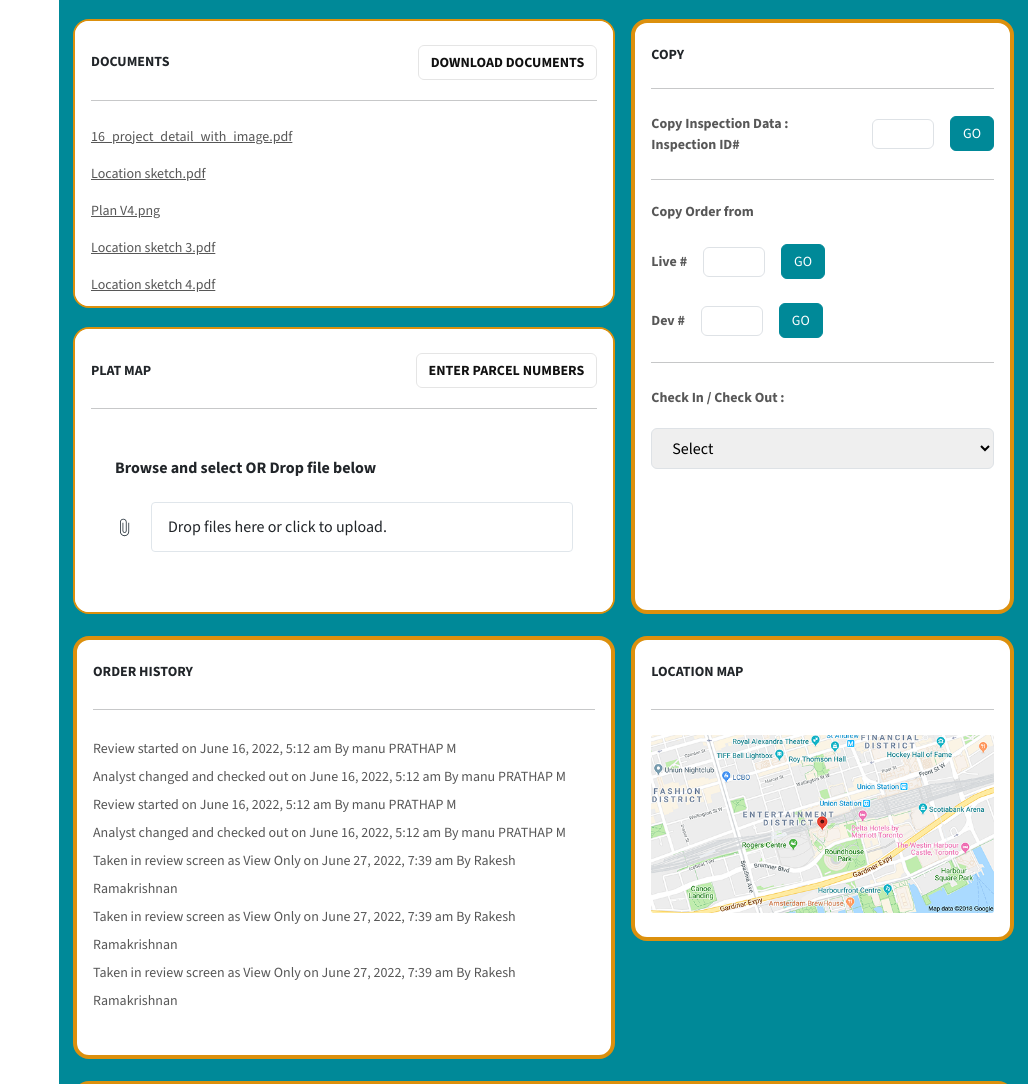
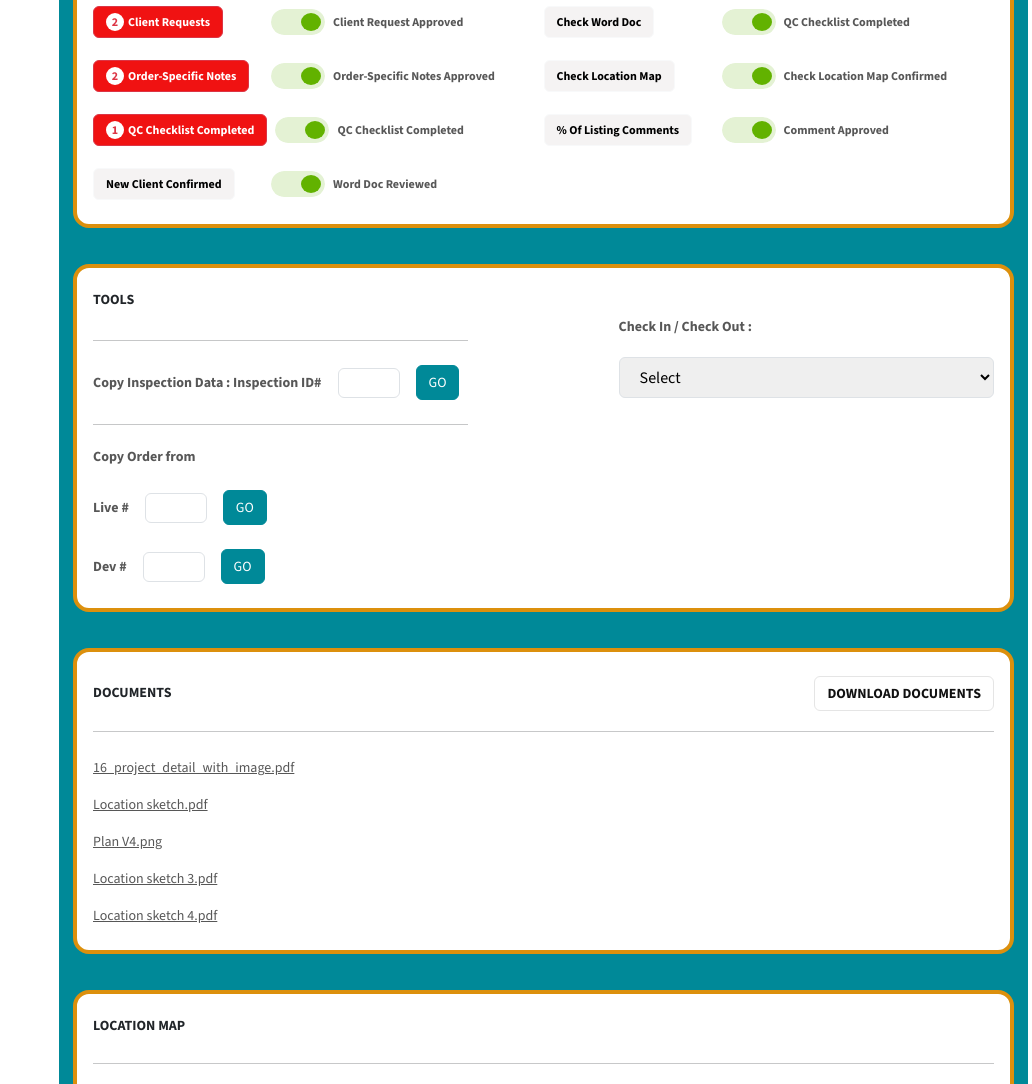
Before and after one commit to RayblazeDeveloper/order-review, a plain HTML site: page index.html in a window 1280 px wide. Shown: the part 3410-4494 px from the top of the page, without its empty margins (248-1280 px from the left). Drawn offline with nearby package versions, Linux system fonts and the light colour scheme.

Commit message:
Update index.html

```diff
--- a/index.html
+++ b/index.html
@@ -1090,10 +1090,8 @@
               </div>
             </div>
 
-            <div class="spacer-22"></div>
-
-            <div class="row">
-              <div class="col-md-7">
+            <div class="spacer-36"></div>
+
             <div class="detail-card" id="order-actions">
               <div class="card p-24-32">
                 <h6 class="text-uppercase fs-sm fw-bold">Order Actions</h6>
@@ -1124,8 +1122,6 @@
                     />
                     <span>CRE RESOURCES</span>
                   </a>
-                    </div>
-                    <div class="row p-0 m-0 gap-32 mt-4">
                   <a class="btn col order_action">
                     <img
                       src="assets/images/subject_photos.svg"
@@ -1147,12 +1143,12 @@
                     />
                     <span>NEAR BY ORDERS</span>
                   </a>
+                </div>
+                <div class="row p-0 m-0 gap-32 mt-4">
                   <a class="btn col order_action">
                     <img src="assets/images/save_all.svg" alt="SAVE ALL" />
                     <span>SAVE ALL</span>
                   </a>
-                    </div>
-                    <div class="row p-0 m-0 gap-32 mt-4">
                   <a class="btn col order_action">
                     <img
                       src="assets/images/upload_documents.svg"
@@ -1163,16 +1159,22 @@
                   <div class="col order_action opacity-0"></div>
                   <div class="col order_action opacity-0"></div>
                   <div class="col order_action opacity-0"></div>
-                    </div>
-                  </div>
-                </div>
-              </div>
-              <div class="col-md-5">
-                <div class="detail-card qa-measures h-100" id="qa-measures">
-                  <div class="card p-24-32 h-100">
+                  <div class="col order_action opacity-0"></div>
+                  <div class="col order_action opacity-0"></div>
+                </div>
+                <div class="row p-0 m-0 gap-32 mt-4"></div>
+              </div>
+            </div>
+
+            <div class="spacer-36"></div>
+
+            <div class="detail-card" id="qa-measures">
+              <div class="card p-24-32">
                 <h6 class="text-uppercase fs-sm fw-bold">QA Measures</h6>
                 <hr class="mt-3 mb-4" />
 
+                <div class="row p-0 m-0">
+                  <div class="col p-md-0">
                     <div class="d-flex align-items-center gap-2">
                       <div class="min-w-btn">
                         <button
@@ -1266,9 +1268,9 @@
                         <span>Word Doc Reviewed</span>
                       </div>
                     </div>
-
-                    <div class="spacer-22"></div>
-
+                  </div>
+                  <div class="spacer-22 d-md-none"></div>
+                  <div class="col p-md-0">
                     <div class="d-flex align-items-center gap-2">
                       <div class="min-w-btn">
                         <button
@@ -1334,20 +1336,101 @@
               </div>
             </div>
 
-            <div class="spacer-22"></div>
-
-            <div class="row mobile-spacing">
-              <div
-                class="col-md-7 d-flex flex-column justify-content-between gap-4"
-              >
-                <div class="detail-card min-h-half-card" id="documents">
+            <div class="spacer-36"></div>
+
+            <div class="detail-card" id="tools">
+              <div class="card p-24-32 h-100">
+                <h6 class="text-uppercase fs-sm fw-bold">Tools</h6>
+
+                <div class="row justify-content-between p-md-0 m-md-0">
+                  <div class="col-md-5 p-md-0">
+                    <hr class="my-4 bg-light" />
+                    <label class="fs-sm d-flex align-items-center gap-3" for="">
+                      <span class="text-gray fw-bold"
+                        >Copy Inspection Data : Inspection ID#</span
+                      >
+                      <input
+                        type="text"
+                        class="small-input border border-gray rounded"
+                      />
+                      <button class="btn btn-primary fs-sm">GO</button>
+                    </label>
+
+                    <hr class="my-4 bg-light" />
+
+                    <h6 class="text-gray fs-sm fw-bold mb-4">
+                      Copy Order from
+                    </h6>
+
+                    <label
+                      class="fs-sm d-flex align-items-center gap-3 mb-4"
+                      for=""
+                    >
+                      <span class="text-gray fw-bold">Live #</span>
+                      <input
+                        type="text"
+                        class="small-input border border-gray rounded"
+                      />
+                      <button class="btn btn-primary fs-sm">GO</button>
+                    </label>
+
+                    <label class="fs-sm d-flex align-items-center gap-3" for="">
+                      <span class="text-gray fw-bold">Dev #</span>
+                      <input
+                        type="text"
+                        class="small-input border border-gray rounded"
+                      />
+                      <button class="btn btn-primary fs-sm">GO</button>
+                    </label>
+                  </div>
+
+                  <div class="col-md-5 p-md-0">
+                    <div class="d-flex flex-column gap-4">
+                      <label class="fs-sm text-gray fw-bold" for=""
+                        >Check In / Check Out :</label
+                      >
+                      <select
+                        name=""
+                        id=""
+                        class="border border-gray rounded px-3 py-2 fs-sm"
+                      >
+                        <option value="">Select</option>
+                        <option value="1">Yes</option>
+                        <option value="1">No</option>
+                      </select>
+                    </div>
+                  </div>
+                </div>
+
+                <!-- <hr class="my-4 bg-light" />
+
+                <div class="d-flex flex-column gap-4">
+                  <label class="fs-sm text-gray fw-bold" for=""
+                    >Clear Fields :</label
+                  >
+                  <select
+                    name=""
+                    id=""
+                    class="border border-gray rounded px-3 py-2 fs-sm"
+                  >
+                    <option value="">Select</option>
+                    <option value="1">Yes</option>
+                    <option value="1">No</option>
+                  </select>
+                </div> -->
+
+                <!-- <div class="mt-4">
+                  <span class="fs-sm text-gray fw-bold">Status</span>
+                </div> -->
+              </div>
+            </div>
+
+            <div class="spacer-36"></div>
+
+            <div class="detail-card" id="documents">
               <div class="card p-24-32">
-                    <div
-                      class="d-flex align-items-center justify-content-between"
-                    >
-                      <h6 class="text-uppercase fs-sm fw-bold m-0">
-                        Documents
-                      </h6>
+                <div class="d-flex align-items-center justify-content-between">
+                  <h6 class="text-uppercase fs-sm fw-bold m-0">Documents</h6>
                   <a
                     href="#"
                     class="btn btn-outline-gray fs-sm fw-bold text-dark text-uppercase"
@@ -1375,11 +1458,26 @@
               </div>
             </div>
 
-                <div class="detail-card min-h-half-card" id="plat-map">
+            <div class="spacer-36"></div>
+
+            <div class="detail-card" id="location-map">
               <div class="card p-24-32">
-                    <div
-                      class="d-flex align-items-center justify-content-between"
-                    >
+                <h6 class="text-uppercase fs-sm fw-bold">Location map</h6>
+                <hr class="my-20-25" />
+
+                <img
+                  src="assets/images/location-map.png"
+                  class="img-fluid w-fit"
+                  alt="Location Map"
+                />
+              </div>
+            </div>
+
+            <div class="spacer-36"></div>
+
+            <div class="detail-card" id="plat-map">
+              <div class="card p-24-32">
+                <div class="d-flex align-items-center justify-content-between">
                   <h6 class="text-uppercase fs-sm fw-bold m-0">Plat Map</h6>
                   <a
                     href="#"
@@ -1404,152 +1502,46 @@
                 </div>
               </div>
             </div>
-              </div>
-              <div class="col-md-5">
-                <div class="detail-card h-100" id="tools">
-                  <div class="card p-24-32 h-100">
-                    <h6 class="text-uppercase fs-sm fw-bold">Copy</h6>
-
-                    <hr class="mt-3 mb-4" />
-
-                    <label class="fs-sm d-flex align-items-center gap-3" for="">
-                      <span class="text-gray fw-bold"
-                        >Copy Inspection Data : Inspection ID#</span
-                      >
-                      <input
-                        type="text"
-                        class="small-input border border-gray rounded"
-                      />
-                      <button class="btn btn-primary fs-sm">GO</button>
-                    </label>
-
-                    <hr class="my-4 bg-light" />
-
-                    <h6 class="text-gray fs-sm fw-bold mb-4">
-                      Copy Order from
-                    </h6>
-
-                    <label
-                      class="fs-sm d-flex align-items-center gap-3 mb-4"
-                      for=""
-                    >
-                      <span class="text-gray fw-bold">Live #</span>
-                      <input
-                        type="text"
-                        class="small-input border border-gray rounded"
-                      />
-                      <button class="btn btn-primary fs-sm">GO</button>
-                    </label>
-
-                    <label class="fs-sm d-flex align-items-center gap-3" for="">
-                      <span class="text-gray fw-bold">Dev #</span>
-                      <input
-                        type="text"
-                        class="small-input border border-gray rounded"
-                      />
-                      <button class="btn btn-primary fs-sm">GO</button>
-                    </label>
-
-                    <!-- <hr class="my-4 bg-light" />
-
-                    <div class="d-flex flex-column gap-4">
-                      <label class="fs-sm text-gray fw-bold" for=""
-                        >Clear Fields :</label
-                      >
-                      <select
-                        name=""
-                        id=""
-                        class="border border-gray rounded px-3 py-2 fs-sm"
-                      >
-                        <option value="">Select</option>
-                        <option value="1">Yes</option>
-                        <option value="1">No</option>
-                      </select>
-                    </div> -->
-
-                    <hr class="my-4 bg-light" />
-
-                    <div class="d-flex flex-column gap-4">
-                      <label class="fs-sm text-gray fw-bold" for=""
-                        >Check In / Check Out :</label
-                      >
-                      <select
-                        name=""
-                        id=""
-                        class="border border-gray rounded px-3 py-2 fs-sm"
-                      >
-                        <option value="">Select</option>
-                        <option value="1">Yes</option>
-                        <option value="1">No</option>
-                      </select>
-                    </div>
-
-                    <!-- <div class="mt-4">
-                      <span class="fs-sm text-gray fw-bold">Status</span>
-                    </div> -->
-                  </div>
-                </div>
-              </div>
-            </div>
-
-            <div class="spacer-22"></div>
-
-            <div class="row">
-              <div class="col-md-7">
-                <div class="detail-card h-100" id="order-history">
-                  <div class="card p-24-32 h-100">
+
+            <div class="spacer-36"></div>
+
+            <div class="detail-card" id="order-history">
+              <div class="card p-24-32">
                 <h6 class="text-uppercase fs-sm fw-bold">Order History</h6>
                 <hr class="my-20-25" />
 
                 <ul class="text-gray ps-0 leading-200 fs-sm">
                   <li class="list-group-item">
-                        Review started on June 16, 2022, 5:12 am By manu PRATHAP
-                        M
+                    Review started on June 16, 2022, 5:12 am By manu PRATHAP M
                   </li>
                   <li class="list-group-item">
-                        Analyst changed and checked out on June 16, 2022, 5:12
-                        am By manu PRATHAP M
+                    Analyst changed and checked out on June 16, 2022, 5:12 am By
+                    manu PRATHAP M
                   </li>
                   <li class="list-group-item">
-                        Review started on June 16, 2022, 5:12 am By manu PRATHAP
-                        M
+                    Review started on June 16, 2022, 5:12 am By manu PRATHAP M
                   </li>
                   <li class="list-group-item">
-                        Analyst changed and checked out on June 16, 2022, 5:12
-                        am By manu PRATHAP M
+                    Analyst changed and checked out on June 16, 2022, 5:12 am By
+                    manu PRATHAP M
                   </li>
                   <li class="list-group-item">
-                        Taken in review screen as View Only on June 27, 2022,
-                        7:39 am By Rakesh Ramakrishnan
+                    Taken in review screen as View Only on June 27, 2022, 7:39
+                    am By Rakesh Ramakrishnan
                   </li>
                   <li class="list-group-item">
-                        Taken in review screen as View Only on June 27, 2022,
-                        7:39 am By Rakesh Ramakrishnan
+                    Taken in review screen as View Only on June 27, 2022, 7:39
+                    am By Rakesh Ramakrishnan
                   </li>
                   <li class="list-group-item">
-                        Taken in review screen as View Only on June 27, 2022,
-                        7:39 am By Rakesh Ramakrishnan
+                    Taken in review screen as View Only on June 27, 2022, 7:39
+                    am By Rakesh Ramakrishnan
                   </li>
                 </ul>
               </div>
             </div>
-              </div>
-              <div class="col-md-5 mobile-mt-22">
-                <div class="detail-card h-100" id="location-map">
-                  <div class="card p-24-32">
-                    <h6 class="text-uppercase fs-sm fw-bold">Location map</h6>
-                    <hr class="my-20-25" />
-
-                    <img
-                      src="assets/images/location-map.png"
-                      alt="Location Map"
-                    />
-                  </div>
-                </div>
-              </div>
-            </div>
-
-            <div class="spacer-22"></div>
+
+            <div class="spacer-36"></div>
 
             <div class="detail-card" id="rsn-orders">
               <div class="card p-24-32">
@@ -1629,7 +1621,7 @@
               </div>
             </div>
 
-            <div class="spacer-22"></div>
+            <div class="spacer-36"></div>
 
             <div class="detail-card" id="possible-reorders">
               <div class="card p-24-32">
```
Lines whose indentation alone changed are shown as unchanged.
